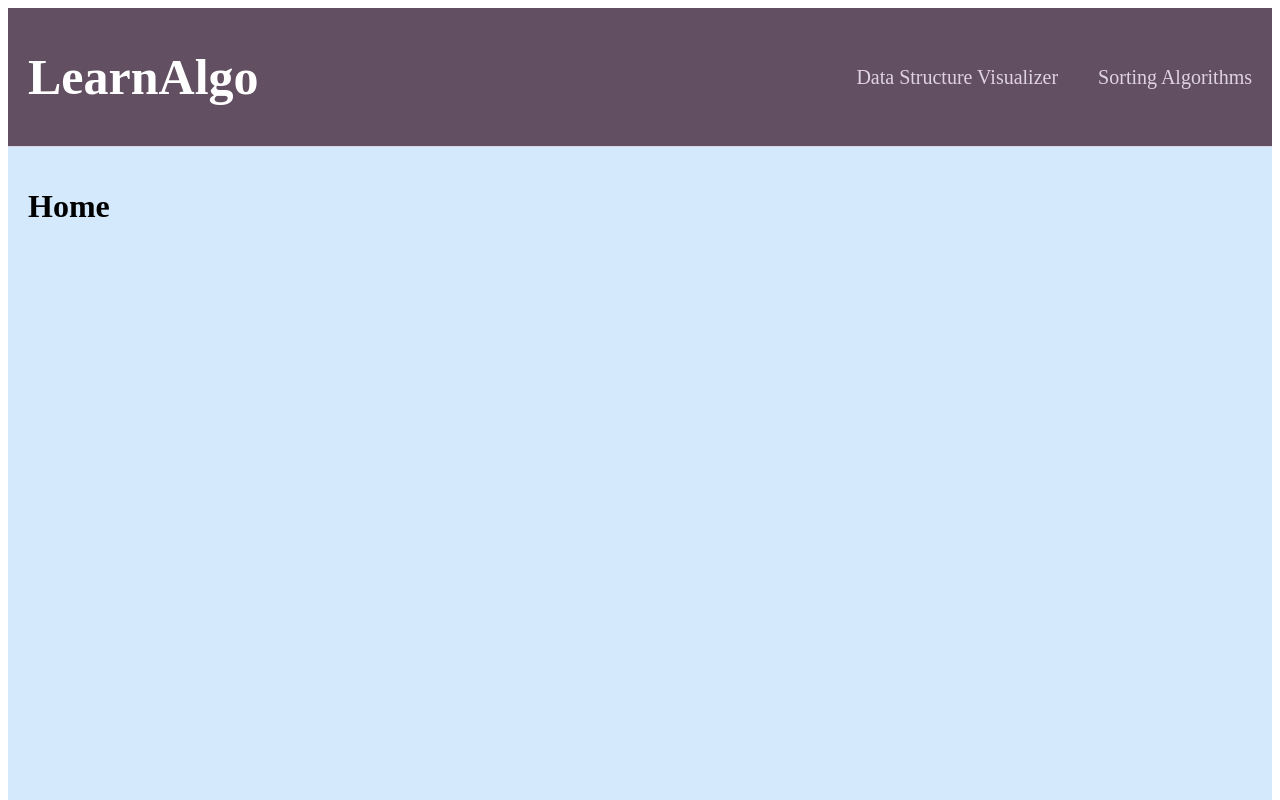
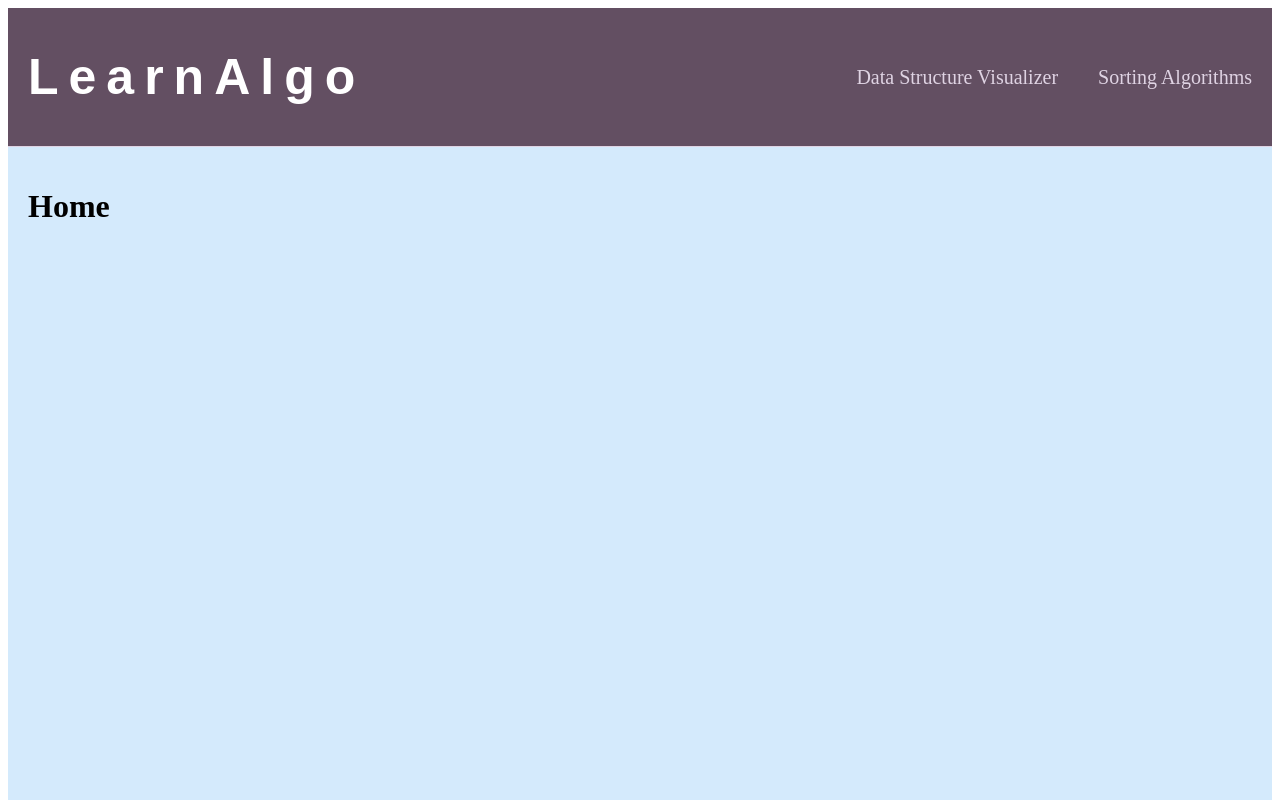
Before and after one commit to darsh175223/my-app, a React (Create React App) app: page / in a window 1280 px wide. Shown: the top 800 px of the page. Built offline with nearby package versions, Linux system fonts and the light colour scheme.

Commit message:
format changes

```diff
--- a/src/App.css
+++ b/src/App.css
@@ -11,6 +11,8 @@
     font-size: 50px;
     font-weight: bold;
     text-decoration: none;
+    font-family:fantasy;
+    letter-spacing: 10px;
     color: white;
   }
 
```
